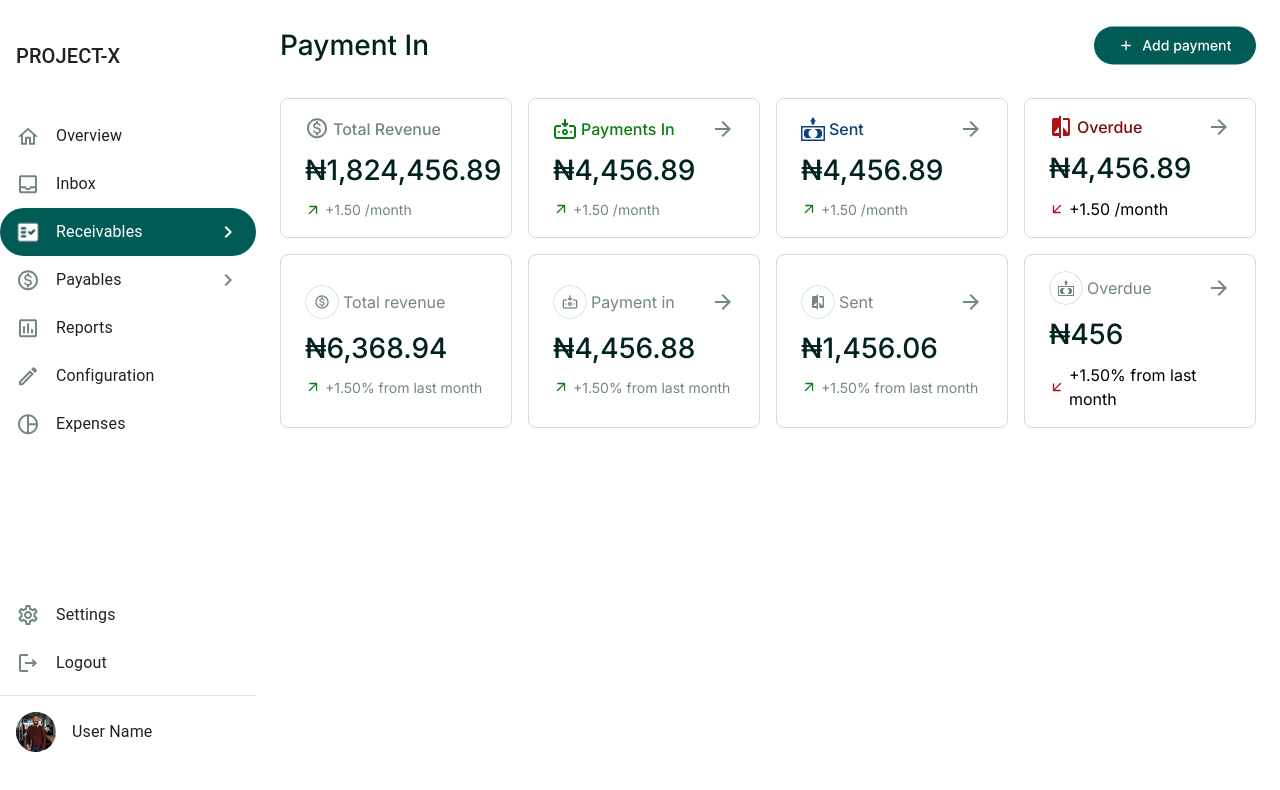
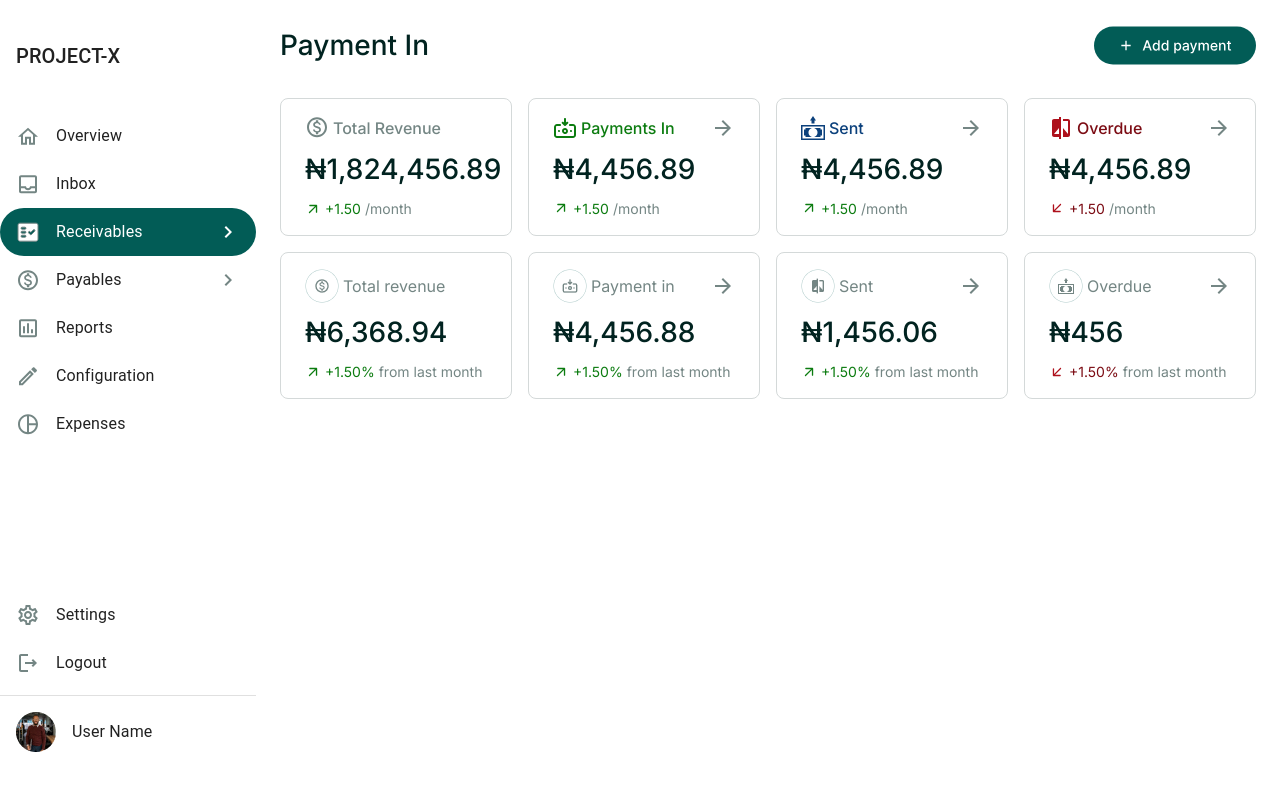
Before and after one commit to kendoriddy/voyatek-task, a React (Create React App) app: page /dashboard/payment-in in a window 1280 px wide. Shown: the top 790 px of the page. Built offline with nearby package versions, Linux system fonts and the light colour scheme.

Commit message:
card done

```diff
--- a/src/components/DashboardPages/PaymentIn/PaymentInCards.jsx
+++ b/src/components/DashboardPages/PaymentIn/PaymentInCards.jsx
@@ -66,11 +66,22 @@ const PaymentInCards = () => {
                 alt="gain"
                 className="text-[#0C7C10] text-[14px] font-normal"
               />{" "}
-              <span className="text-[#748684] text-[14px] font-normal">{card.gain}</span>
+              <span className="text-[#0C7C10] text-[14px] font-normal">
+                {card.gain.split(" ")[0]}
+              </span>
+              <span className="text-[#748684] text-[14px] font-normal">
+                {card.gain.split(" ").slice(1).join(" ")}
+              </span>
             </div>
           ) : (
             <div className="flex items-center gap-1">
-              <img src={arrowOutward1} alt="loss" /> <span>{card.loss}</span>
+              <img src={arrowOutward1} alt="loss" />
+              <span className="text-[#7C0C14] text-[14px] font-normal">
+                {card.loss.split(" ")[0]}
+              </span>
+              <span className="text-[#748684] text-[14px] font-normal">
+                {card.loss.split(" ").slice(1).join(" ")}
+              </span>
             </div>
           )}
         </div>
```
